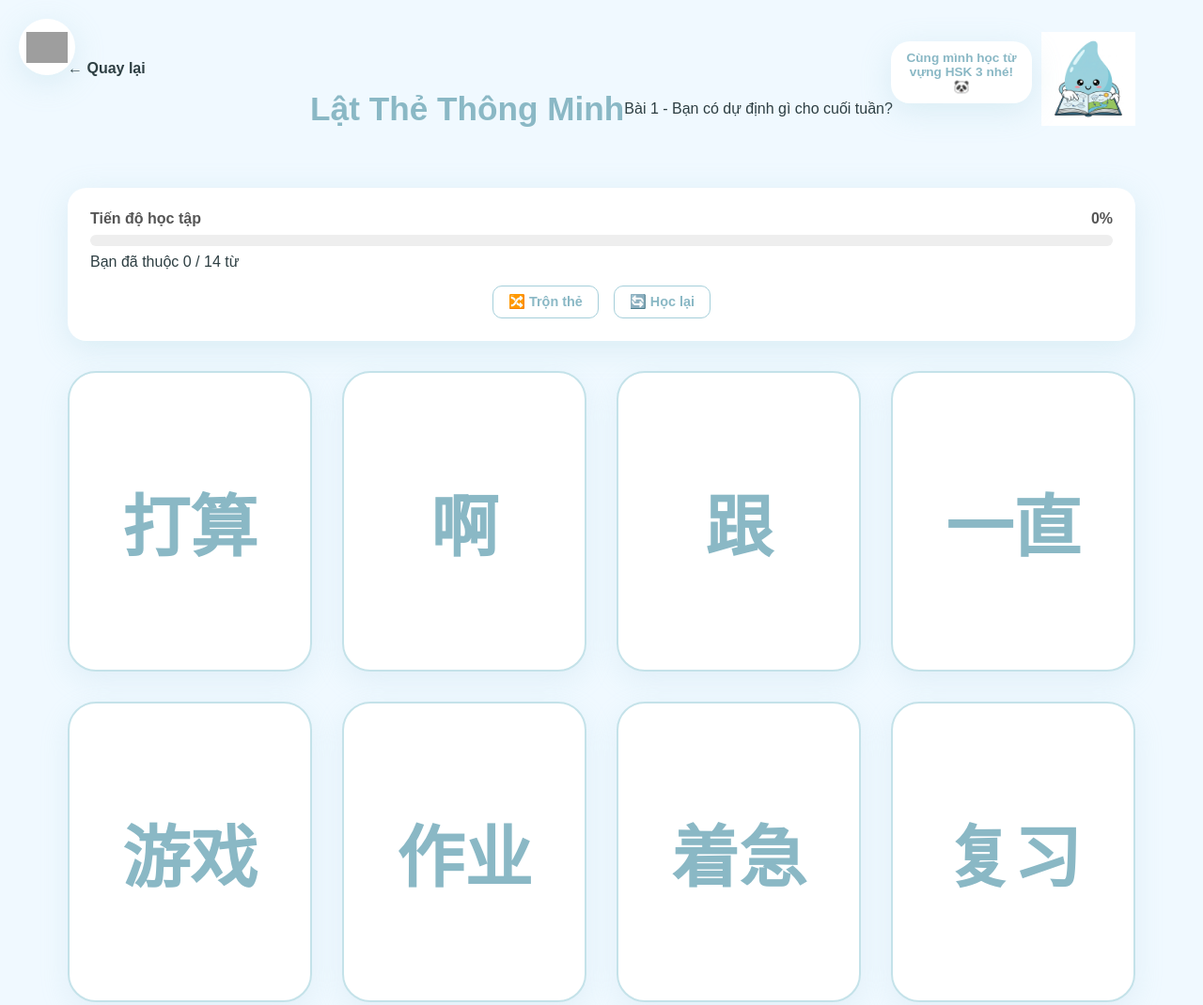
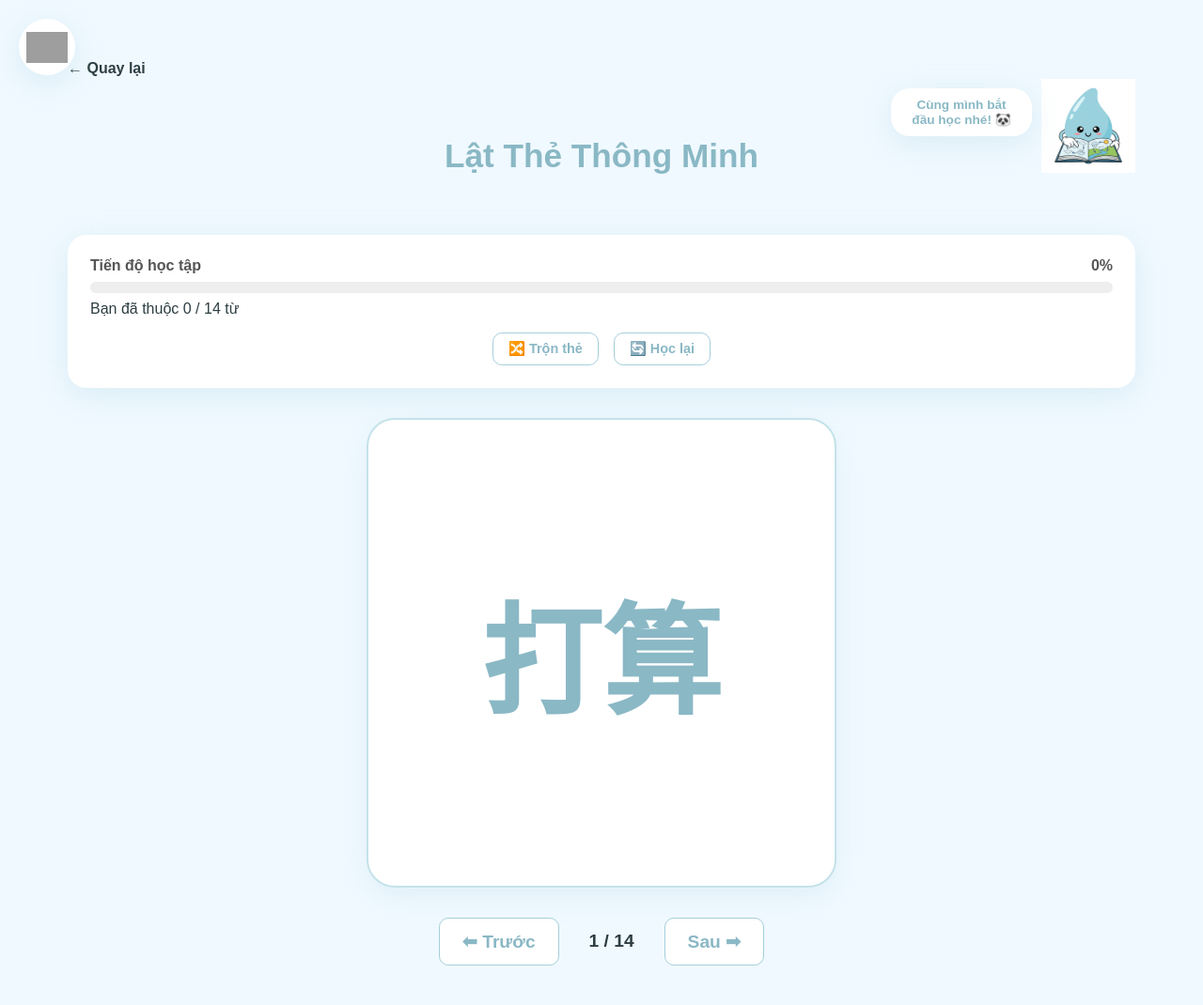
Before and after one commit to tiengtrungezhan/YE, a plain HTML site: page game-hsk3-l1-flip.html in a window 1280 px wide. Shown: the top 1070 px of the page at 94% size. Drawn offline with Linux system fonts and the light colour scheme; grey boxes are pictures that could not be loaded.

Commit message:
Apply new flashcard style to HSK3 Lesson 1

```diff
--- a/game-hsk3-l1-flip.html
+++ b/game-hsk3-l1-flip.html
@@ -19,8 +19,8 @@
             color: var(--primary-dark); font-weight: 700; z-index: 10;
         }
         .game-container { max-width: 1100px; margin: 0 auto; padding: 2rem; }
-        .card-grid { display: grid; grid-template-columns: repeat(auto-fill, minmax(240px, 1fr)); gap: 2rem; margin-top: 2rem; }
-        .flip-card { background-color: transparent; width: 100%; height: 320px; perspective: 1000px; cursor: pointer; }
+        .single-card-container { display: flex; justify-content: center; align-items: center; margin-top: 2rem; position: relative; }
+        .flip-card { background-color: transparent; width: 100%; max-width: 500px; height: 500px; perspective: 1000px; cursor: pointer; }
         .flip-card-inner { position: relative; width: 100%; height: 100%; text-align: center; transition: transform 0.6s cubic-bezier(0.4, 0, 0.2, 1); transform-style: preserve-3d; }
         .flip-card.flipped .flip-card-inner { transform: rotateY(180deg); }
         .flip-card-front, .flip-card-back {
@@ -30,20 +30,21 @@
             box-shadow: 0 10px 30px rgba(165, 207, 218, 0.2);
         }
         .flip-card-front { justify-content: center; align-items: center; }
-        .flip-card-front .hanzi { font-size: 4.5rem; font-weight: 800; color: var(--primary-dark); transition: transform 0.3s; }
+        .flip-card-front .hanzi { font-family: "KaiTi", "楷体", "STKaiti", serif; font-size: 8rem; font-weight: 800; color: var(--primary-dark); transition: transform 0.3s; }
         .flip-card:hover .hanzi { transform: scale(1.1); }
         .flip-card-back { transform: rotateY(180deg); text-align: left; background: #fff; border-color: var(--primary-color); }
         .flip-card.mastered .flip-card-front, .flip-card.mastered .flip-card-back { border-color: #ffd700; background: #fffdf0; }
         .master-badge { position: absolute; top: 15px; right: 15px; font-size: 1.5rem; display: none; z-index: 5; }
         .flip-card.mastered .master-badge { display: block; animation: pop 0.5s cubic-bezier(0.175, 0.885, 0.32, 1.275); }
         @keyframes pop { from { transform: scale(0); } to { transform: scale(1); } }
-        .back-header { width: 100%; display: flex; justify-content: space-between; align-items: center; margin-bottom: 0.5rem; border-bottom: 1px solid #eee; padding-bottom: 0.5rem; }
-        .back-hanzi { font-size: 1.8rem; font-weight: 800; color: var(--primary-dark); }
-        .back-pinyin { font-size: 1.1rem; color: #e67e22; font-weight: 700; }
-        .btn-speak { background: var(--primary-light); border: none; width: 40px; height: 40px; border-radius: 50%; cursor: pointer; display: flex; align-items: center; justify-content: center; transition: 0.3s; }
+        .back-header { width: 100%; display: flex; justify-content: space-between; align-items: center; margin-bottom: 1rem; border-bottom: 1px solid #eee; padding-bottom: 0.5rem; }
+        .back-hanzi { font-family: "KaiTi", "楷体", "STKaiti", serif; font-size: 3rem; font-weight: 800; color: var(--primary-dark); }
+        .back-pinyin { font-size: 1.8rem; color: #e67e22; font-weight: 700; }
+        .btn-speak { background: var(--primary-light); border: none; width: 50px; height: 50px; border-radius: 50%; cursor: pointer; display: flex; align-items: center; justify-content: center; font-size: 1.5rem; transition: 0.3s; }
         .btn-speak:hover { background: var(--primary-color); transform: scale(1.1); }
-        .back-meaning { font-size: 1.2rem; font-weight: 700; color: #444; }
-        .back-example { font-size: 0.8rem; background: #f9f9f9; padding: 0.6rem; border-radius: 12px; margin-top: 0.5rem; line-height: 1.3; }
+        .back-meaning { font-size: 1.6rem; font-weight: 700; color: #444; }
+        .back-example { font-size: 1.2rem; background: #f9f9f9; padding: 1rem; border-radius: 12px; margin-top: 1rem; line-height: 1.5; }
+        .back-example strong { font-size: 1.2rem; color: var(--primary-dark); }
         .master-btn { margin-top: auto; width: 100%; padding: 0.6rem; border-radius: 12px; border: 2px solid var(--primary-color); background: white; color: var(--primary-dark); font-weight: 800; cursor: pointer; transition: 0.3s; font-size: 0.85rem; }
         .master-btn.active { background: var(--primary-color); color: white; }
         .progress-container { background: white; padding: 1.5rem; border-radius: 20px; box-shadow: var(--shadow); margin: 2rem 0; }
@@ -62,12 +63,11 @@
         <img src="mascot.png" alt="Home">
     </a>
     <div class="page-container">
+        <a href="game-hsk3.html" class="back-btn">← Quay lại</a>
         <header class="game-header">
-            <a href="game-hsk3.html" class="back-btn" style="position: absolute; left: 0; top: 0;">← Quay lại</a>
             <h1 style="color: var(--primary-dark); font-size: 2.2rem;">Lật Thẻ Thông Minh</h1>
-            <p>Bài 1 - Bạn có dự định gì cho cuối tuần?</p>
             <div class="mascot-container">
-                <div class="mascot-bubble" id="mascotSpeech">Cùng mình học từ vựng HSK 3 nhé! 🐼</div>
+                <div class="mascot-bubble" id="mascotSpeech">Cùng mình bắt đầu học nhé! 🐼</div>
                 <img src="mascot-guide.png" style="width: 100%; mix-blend-mode: multiply;" alt="Mascot">
             </div>
         </header>
@@ -81,7 +81,12 @@
                 <button class="btn-control" onclick="resetProgress()">🔄 Học lại</button>
             </div>
         </div>
-        <div class="card-grid" id="cardGrid"></div>
+        <div class="single-card-container" id="cardGrid"></div>
+        <div class="card-navigation" style="display: flex; justify-content: center; gap: 2rem; margin-top: 2rem; align-items: center;">
+            <button class="btn-control" onclick="prevCard()" style="font-size: 1.2rem; padding: 0.8rem 1.5rem;">⬅ Trước</button>
+            <span id="cardCounter" style="font-size: 1.2rem; font-weight: bold; color: var(--text-color);">1 / 10</span>
+            <button class="btn-control" onclick="nextCard()" style="font-size: 1.2rem; padding: 0.8rem 1.5rem;">Sau ➡</button>
+        </div>
     </div>
 
     <div class="celebration-overlay" id="celebration">
@@ -108,7 +113,6 @@
             {"hanzi": "地图", "pinyin": "dìtú", "meaning": "bản đồ", "lesson": "1", "ex_cn": "这张地图很清楚。", "ex_py": "Zhè zhāng dìtú hěn qīngchu.", "ex_vn": "Tấm bản đồ này rất rõ ràng."},
             {"hanzi": "搬", "pinyin": "bān", "meaning": "chuyển (nhà, đồ đạc)", "lesson": "1", "ex_cn": "帮我搬一下这张桌子。", "ex_py": "Bāng wǒ bān yíxià zhè zhāng zhuōzi.", "ex_vn": "Giúp tôi chuyển chiếc bàn này một chút."}
         ];
-
         const grid = document.getElementById('cardGrid');
         const progressFill = document.getElementById('progress');
         const progressPercent = document.getElementById('progressPercent');
@@ -118,11 +122,15 @@
         const celebration = document.getElementById('celebration');
 
         let masteredSet = new Set();
+        let currentCardIndex = 0;
+        const cardCounterEl = document.getElementById('cardCounter');
         totalCountEl.innerText = vocabData.length;
 
         function renderCards() {
             grid.innerHTML = '';
-            vocabData.forEach((word, index) => {
+            if(vocabData.length === 0) return;
+            const index = currentCardIndex;
+            const word = vocabData[index];
             const card = document.createElement('div');
             card.className = 'flip-card' + (masteredSet.has(index) ? ' mastered' : '');
             card.innerHTML = `
@@ -133,18 +141,18 @@
                     </div>
                     <div class="flip-card-back">
                         <div class="back-header">
-                                <span class="back-hanzi" style="font-size:1.4rem">${word.hanzi}</span>
+                            <span class="back-hanzi">${word.hanzi}</span>
                             <span class="back-pinyin">${word.pinyin}</span>
                         </div>
-                            <div style="display: flex; align-items: center; gap: 10px; margin-bottom: 0.5rem;">
+                        <div style="display: flex; align-items: center; gap: 15px; margin-bottom: 1rem;">
                             <button class="btn-speak" onclick="event.stopPropagation(); speak('${word.hanzi}')">🔊</button>
                             <div class="back-meaning">${word.meaning}</div>
                         </div>
                         <div class="back-example">
-                                <strong style="font-size: 0.75rem; color: var(--primary-dark);">Ví dụ:</strong>
-                                <div style="margin-top:2px">${word.ex_cn || word.hanzi}</div>
-                                <div style="color: #e67e22; font-style: italic; font-size: 0.7rem;">${word.ex_py || word.pinyin}</div>
-                                <div style="color: #666; font-size: 0.7rem; border-top: 1px dashed #eee; margin-top:2px;">${word.ex_vn || word.meaning}</div>
+                            <strong>Ví dụ:</strong>
+                            <div style="font-family: 'KaiTi', '楷体', 'STKaiti', serif; margin-top:5px; font-size: 1.5rem;">${word.ex_cn || word.hanzi}</div>
+                            <div style="color: #e67e22; font-style: italic; font-size: 1.2rem;">${word.ex_py || word.pinyin}</div>
+                            <div style="color: #666; font-size: 1.1rem; border-top: 1px dashed #ccc; margin-top:5px; padding-top:5px;">${word.ex_vn || word.meaning}</div>
                         </div>
                         <button class="master-btn ${masteredSet.has(index) ? 'active' : ''}" onclick="event.stopPropagation(); toggleMaster(${index}, this)">
                             ${masteredSet.has(index) ? 'Bỏ thuộc' : 'Đã thuộc'}
@@ -153,8 +161,22 @@
                 </div>`;
             card.addEventListener('click', () => card.classList.toggle('flipped'));
             grid.appendChild(card);
-            });
+            cardCounterEl.innerText = (currentCardIndex + 1) + " / " + vocabData.length;
         }
+
+        window.prevCard = function() {
+            if(currentCardIndex > 0) {
+                currentCardIndex--;
+                renderCards();
+            }
+        };
+
+        window.nextCard = function() {
+            if(currentCardIndex < vocabData.length - 1) {
+                currentCardIndex++;
+                renderCards();
+            }
+        };
 
         function speak(text) {
             const utterance = new SpeechSynthesisUtterance(text);
@@ -190,12 +212,14 @@
         window.shuffleCards = function() {
             vocabData.sort(() => Math.random() - 0.5);
             masteredSet.clear();
+            currentCardIndex = 0;
             renderCards();
             updateProgress();
         };
 
         window.resetProgress = function() {
             masteredSet.clear();
+            currentCardIndex = 0;
             renderCards();
             updateProgress();
         };
```
Lines whose indentation alone changed are shown as unchanged.
